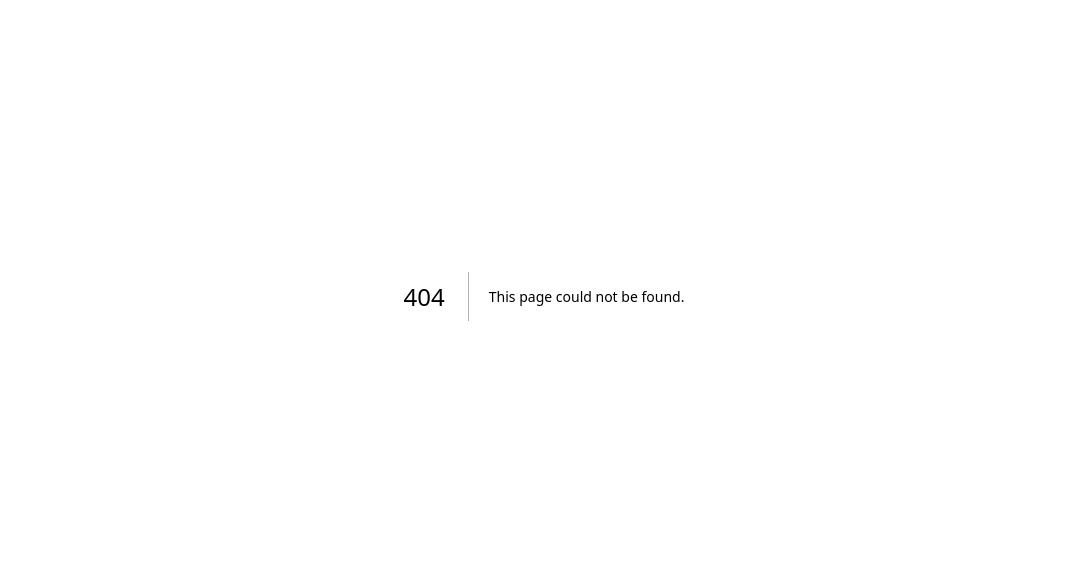
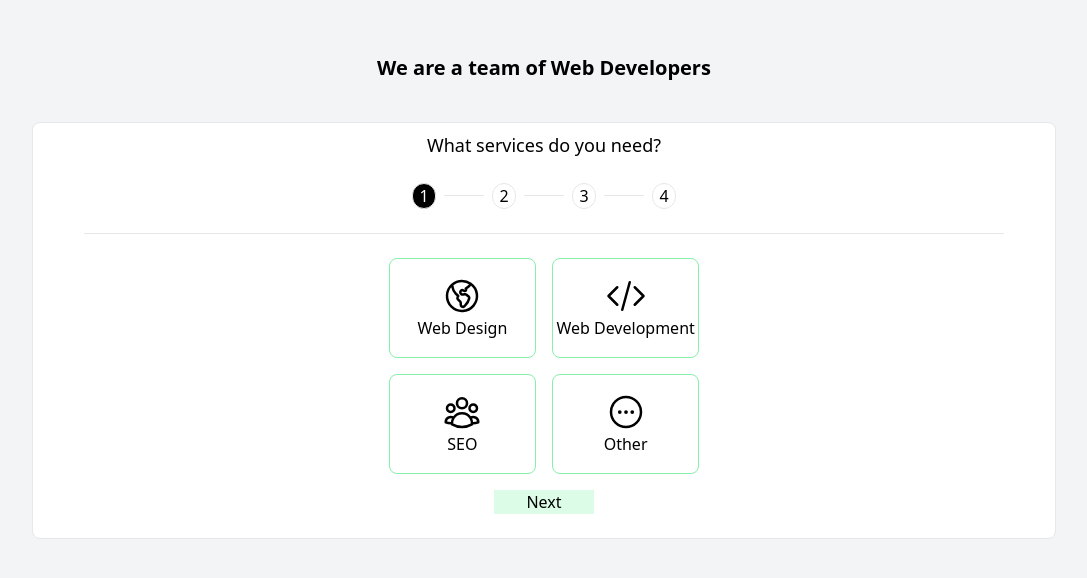
Before and after one commit to Parker-Archibald/favorite_components, a Next.js app: page /MultiStepForm in a window 1280 px wide. Before the commit this address had no page. Shown: the part 104-682 px from the top of the page, without its empty margins (96-1183 px from the left). Built offline with nearby package versions, Linux system fonts and the light colour scheme.

Commit message:
multi step form

```diff
--- /dev/null
+++ b/components/MultiPg1.js
@@ -0,0 +1,17 @@
+
+
+const MultiPg1 = ({image, text}) => {
+
+    const handleClick = () => {
+        console.log(text)
+    }
+
+    return (
+        <div id={text} onClick={handleClick} className="border border-green-300 rounded-lg w-[40%] h-[100px] flex flex-col text-center items-center justify-center hover:bg-green-200 hover:cursor-pointer">
+            <div className="w-10" pointerEvents='none'>{image}</div>
+            <div pointerEvents='none'>{text}</div>
+        </div>
+    )
+}
+
+export default MultiPg1;
--- /dev/null
+++ b/components/MultiProgress.js
@@ -0,0 +1,30 @@
+import { useEffect } from "react";
+
+
+const MultiProgress = ({num}) => {
+
+    useEffect(() => {
+        if(num === 'firstPage') {
+            document.getElementById('numberOne').style.backgroundColor = 'black';
+            document.getElementById('numberOne').style.color = 'white';
+        }
+        if(num === 'secondPage') {
+            document.getElementById('numberTwo').style.backgroundColor = 'black';
+            document.getElementById('numberTwo').style.color = 'white';
+        }
+    }, [])
+
+ return (
+    <div className="flex space-x-2 my-6">
+        <div id="numberOne" className="border rounded-full w-6 text-center">1</div>
+        <hr className="w-10 mt-3"/>
+        <div id='numberTwo' className="border rounded-full w-6 text-center">2</div>
+        <hr className="w-10 mt-3"/>
+        <div className="border rounded-full w-6 text-center">3</div>
+        <hr className="w-10 mt-3"/>
+        <div className="border rounded-full w-6 text-center">4</div>
+    </div>
+ )
+}
+
+export default MultiProgress;
--- /dev/null
+++ b/pages/MultiStepForm.js
@@ -0,0 +1,26 @@
+import MultiProgress from "@/components/MultiProgress";
+import MultiPg1 from "@/components/MultiPg1";
+import { GlobeAmericasIcon, CodeBracketIcon, UserGroupIcon, EllipsisHorizontalCircleIcon } from "@heroicons/react/24/outline";
+
+const MultiStepForm = () => {
+
+    return (
+        <div className="flex flex-col h-[100vh] bg-gray-100 items-center justify-center">
+            <h2 className="text-xl font-bold mb-10">We are a team of Web Developers</h2>
+            <div className="border w-[80%] mx-[10%] bg-white rounded-lg flex flex-col items-center">
+                <h3 className="text-lg mt-2">What services do you need?</h3>
+                <MultiProgress num='firstPage'/>
+                <hr className="w-[90%] mb-6"/>
+                <div className="flex gap-4 flex-wrap justify-center mb-4">
+                    <MultiPg1 image={<GlobeAmericasIcon pointerEvents='none'/>} text='Web Design'/>
+                    <MultiPg1 image={<CodeBracketIcon pointerEvents='none'/>} text='Web Development'/>
+                    <MultiPg1 image={<UserGroupIcon pointerEvents='none'/>} text='SEO'/>
+                    <MultiPg1 image={<EllipsisHorizontalCircleIcon pointerEvents='none'/>} text='Other'/>
+                </div>
+                <button type='submit' className="bg-green-100 w-[100px] rounded-large hover:cursor-pointer mb-6">Next</button>
+            </div>
+        </div>
+    )
+}
+
+export default MultiStepForm;
```
